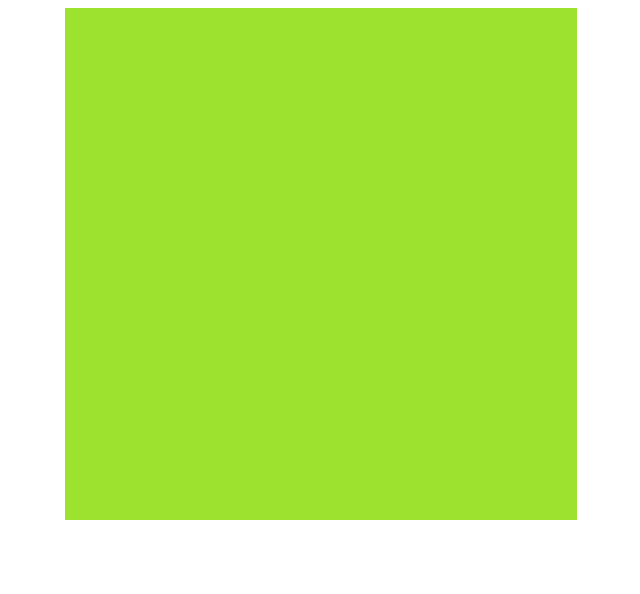
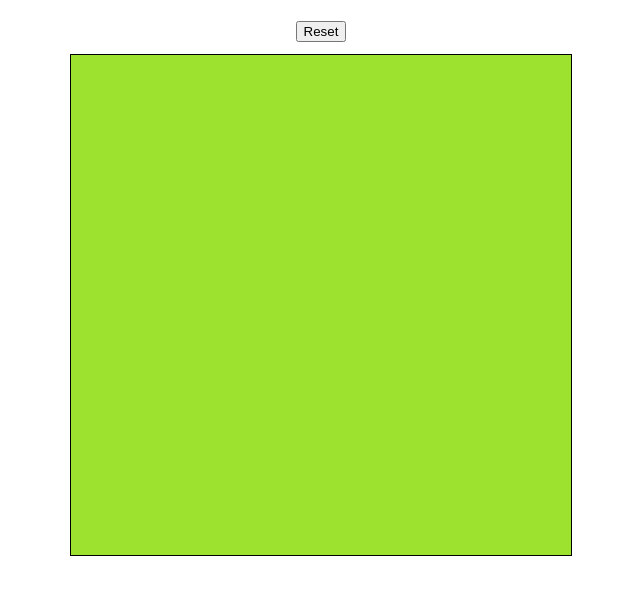
Before and after one commit to sconeil/etch-a-sketch, a plain HTML site: page index.html in a window 1280 px wide. Shown: the whole page, without its empty margins (319-959 px from the left). Drawn offline with Linux system fonts and the light colour scheme.

Commit message:
resizable, grid outline hard coded 500px x 500px

```diff
--- a/index.html
+++ b/index.html
@@ -1,9 +1,17 @@
 <!--DOCTYPE HTML-->
 <html>
 <body>
-    <div id="container">
+    <div id="btndiv">
+            <button id="btn">Reset</button>
+    </div>
 
-    </div>
+    <div id="container"></div>
+
+
+
+
+
+
 </body>
 <link rel="stylesheet" href="style.css" type="text/css">
 <script src="script.js"></script>
--- a/script.js
+++ b/script.js
@@ -1,16 +1,44 @@
+let gridItem = document.querySelectorAll("#square");
+const container = document.getElementById("container");
+const squarenode = document.getElementById('#square');
+const btn = document.querySelector('#btn');
+let size = 16;
+
+gridMaker();
+
+function gridMaker(){
     let x = 0
-while(x < 256){
+    let numberOfBoxes = size * size;
+    while (x < numberOfBoxes) {
         let square = document.createElement('div');
+
         square.className = "grid-item";
         square.id = "square";
-    //square.textContent= "testing";
+
         document.getElementById('container').appendChild(square);
         x++;
     }
-const gridItem = document.querySelectorAll("#square");
+    container.style.cssText =
+    `grid-template-columns: repeat(` + size + `, 1fr);
+    grid-template-rows: repeat(` + size + `, 1fr);`
 
+     colorEvent();
+}
+
+function colorEvent(){
+    gridItem = document.querySelectorAll("#square");
     gridItem.forEach(function(q){
         q.addEventListener('mouseover', function () {
-          q.classList.add('drawer');
+        q.classList.add('colorer');
         });
     });
+}
+
+btn.addEventListener('click', function (e) {
+    console.log('clicked');
+    while (container.firstChild) {
+        container.removeChild(container.firstChild);
+    }
+    size = prompt("Enter how many squares you'd like on both sides. (Ex. 16 x 16)");
+    gridMaker();
+});
--- a/style.css
+++ b/style.css
@@ -1,18 +1,25 @@
+
+
 #container {
     display: grid;
-    grid-template-columns: repeat(16, 2em);
-    grid-template-rows: repeat(16, 2em);
-    outline-color: black;
-    justify-content: center;
+    width: 500px;
+    height: 500px;
+
+    margin: auto;
+    border-width: 1px;
+    border-style: solid;
+    border-color: black;
 }
-.grid-item{
+
+.grid-item {
     background-color: #9ce22e;
 }
 
-/*.grid-item:hover{
-    background-color: #1f3102;
-} */
-
-.drawer {
+.colorer {
     background-color: #1f3102;
 }
+
+#btndiv{
+    text-align: center;
+    padding: 1%;
+}
```
Lines whose indentation alone changed are shown as unchanged.
